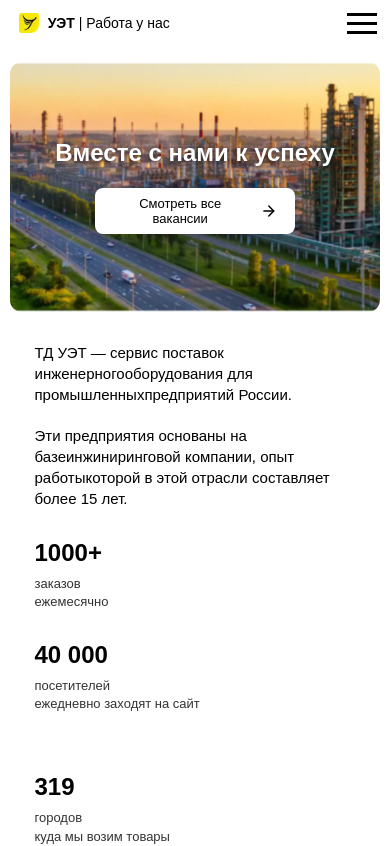
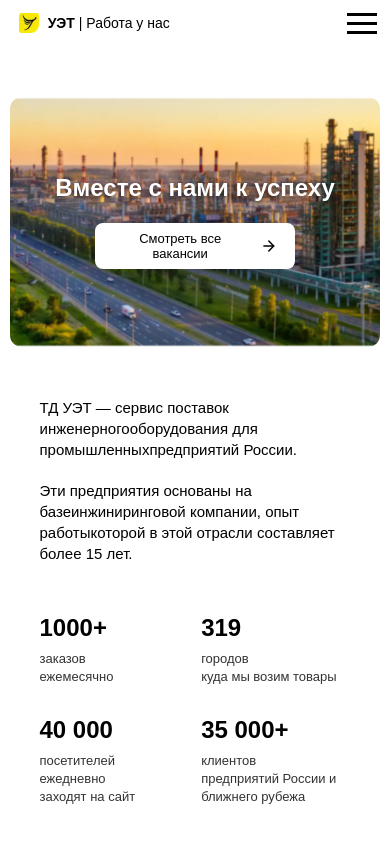
Before and after one commit to acuraels/yet-hr-platform-frontend, a React (Vite) app: page /yet-hr-platform-frontend/home in a window 390 px wide. Shown: the top 846 px of the page. Built offline with nearby package versions, Linux system fonts and the light colour scheme; a web font is replaced by a local one.

Commit message:
small-fix

```diff
--- a/src/components/Footer/Footer.jsx
+++ b/src/components/Footer/Footer.jsx
@@ -1,4 +1,5 @@
 import { Link } from "react-router-dom"
+import logo from "../../assets/logo.svg";
 import "./Footer.css"
 
 const Footer = () => {
@@ -7,7 +8,7 @@
             <div className="footer__container">
                 <div className="footer__top">
                     <div className="footer__logo">
-                        <img src="/logo.svg" alt="Логотип компании" className="footer__logo-img" />
+                        <img src={logo} alt="Логотип компании" className="footer__logo-img" />
                         <span className="footer__logo-text">ТОРГОВЫЙ ДОМ УЭТ</span>
                     </div>
                     <Link to="/vacancy-search" className="footer__vacancy-link">
--- a/src/components/Header/Header.jsx
+++ b/src/components/Header/Header.jsx
@@ -1,5 +1,6 @@
 import React, { useState, useEffect } from "react";
 import { Link } from "react-router-dom";
+import logo from "../../assets/logo.svg";
 import "./Header.css";
 
 const Header = () => {
@@ -41,7 +42,7 @@
             <div className="header__container">
                 <Link to="/home" className="header__logo">
                     <div className="logo__container">
-                        <img src="/logo.svg" alt="Логотип компании" className="logo" />
+                        <img src={logo} alt="Логотип компании" className="logo" />
                         <p className="logo__text"><span className="logo__span">УЭТ</span> | Работа у нас</p>
                     </div>
                 </Link>
--- a/src/components/HomePage/HomePageMain.css
+++ b/src/components/HomePage/HomePageMain.css
@@ -16,7 +16,7 @@
     background-position: center;
     background-repeat: no-repeat;
     border-radius: 40px;
-    margin: 40px 0 80px;
+    margin: 80px 0 80px;
     overflow: hidden;
 }
 
@@ -155,7 +155,6 @@
 @media (max-width: 992px) {
     .home-page__hero {
         height: 450px;
-        margin: 30px 0 60px;
     }
 
     .home-page__title {
@@ -178,7 +177,6 @@
 @media (max-width: 768px) {
     .home-page__hero {
         height: 400px;
-        margin: 20px 0 50px;
         max-width: 95%;
     }
 
@@ -210,7 +208,6 @@
     .home-page__hero {
         height: 300px;
         border-radius: 16px;
-        margin: 20px 0 40px;
         background-position: center 30%;
     }
 
@@ -223,6 +220,10 @@
         padding: 10px 20px;
         font-size: 14px;
         max-width: 220px;
+    }
+
+    .home-page__stats {
+        flex-direction: row;
     }
 
     .home-page__stats-row {
@@ -243,17 +244,13 @@
     .home-page__stat-description {
         font-size: 14px;
     }
-
-    .home-page__stats-container {
-        padding: 0 15px 40px;
-    }
 }
 
 @media (max-width: 480px) {
     .home-page__hero {
         height: 250px;
         border-radius: 12px;
-        margin: 15px 0 30px;
+        margin: 50px 0 50px;
     }
 
     .home-page__title {
@@ -281,7 +278,7 @@
     }
 
     .home-page__stats-container {
-        gap: 30px;
+        gap: 50px;
     }
 }
 
@@ -289,7 +286,7 @@
 @media (max-width: 360px) {
     .home-page__hero {
         height: 200px;
-        margin: 10px 0 25px;
+        margin: 50px 0 50px;
     }
 
     .home-page__title {
```
Also changed, not shown: src/assets/logo.svg (added).
